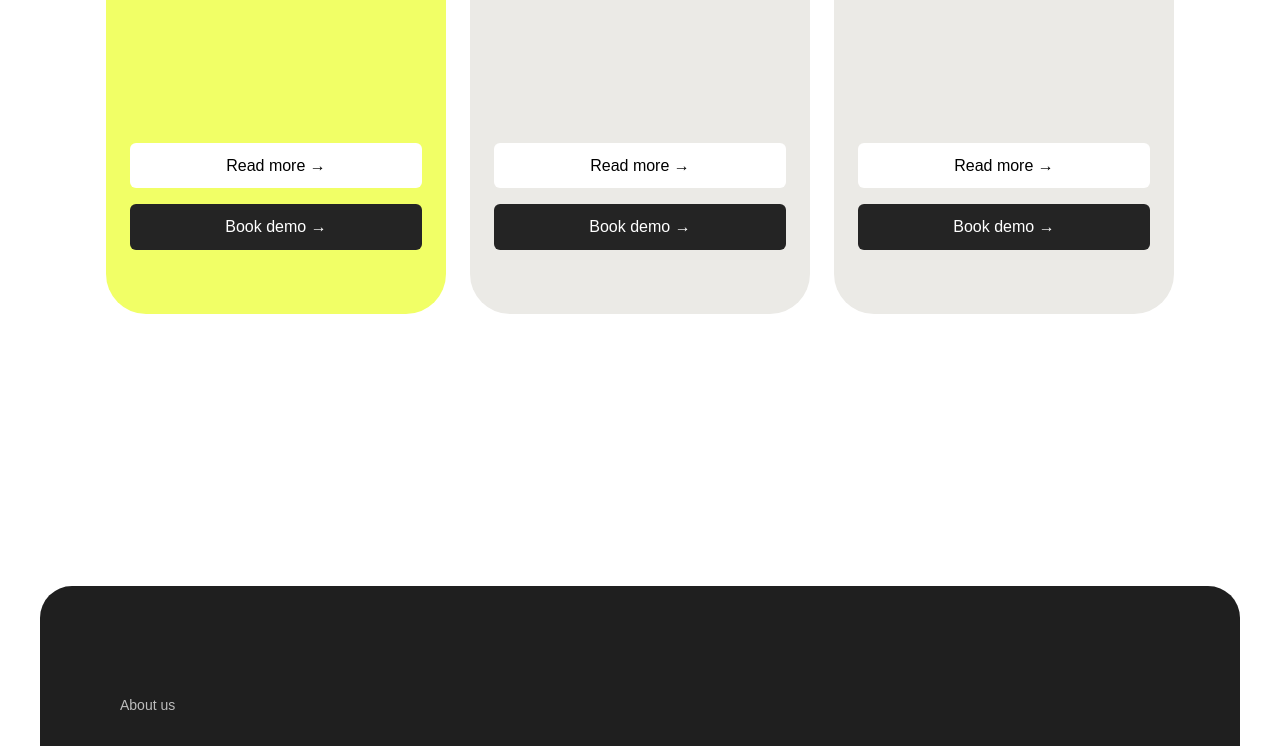
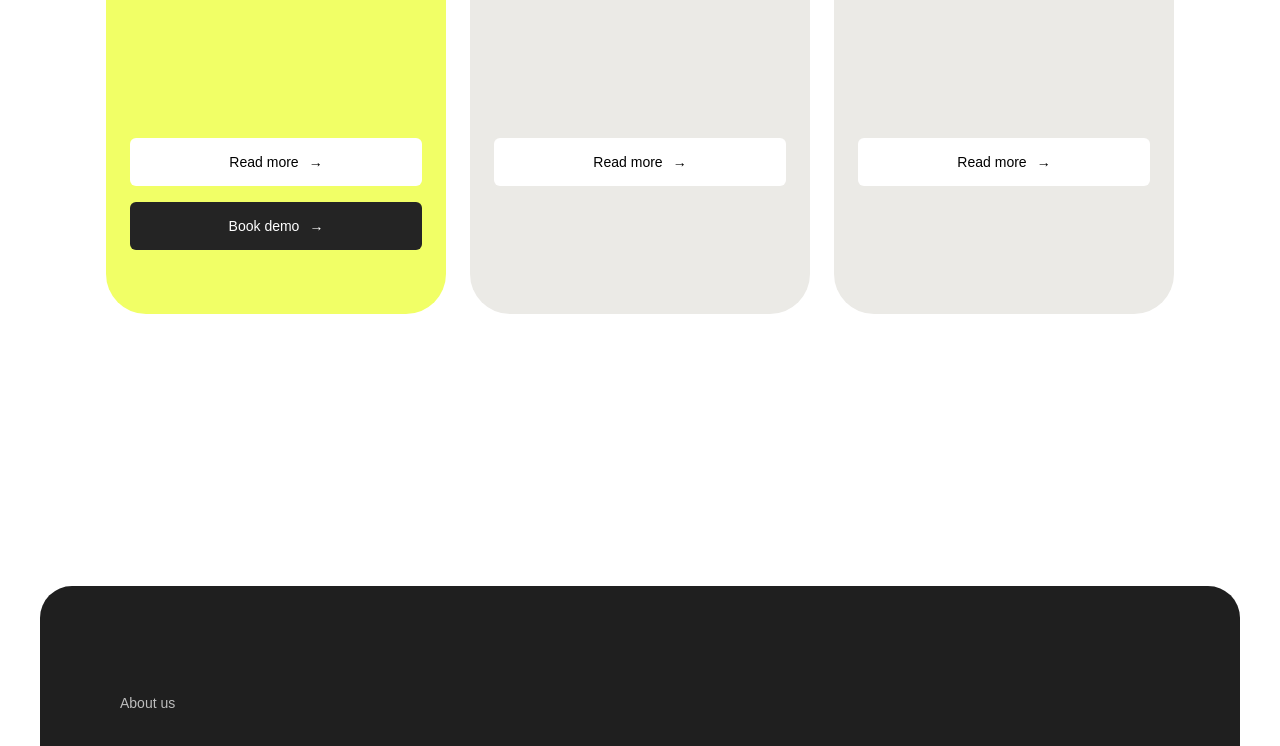
Before and after one commit to mohmadimran/apura-cloud, a Next.js app: page /about in a window 1280 px wide. Shown: the part 2100-2846 px from the top of the page. Built offline with nearby package versions, Linux system fonts and the light colour scheme; a web font is replaced by a local one.

Commit message:
update the button logic

```diff
--- a/src/components/Button.js
+++ b/src/components/Button.js
@@ -1,7 +1,24 @@
-const Button =({btnText,bgColor,textColor})=>{
+const Button =({btnText,bgColor,textColor, active=true})=>{
     return(
         <>
-       <button className={`${bgColor} ${textColor} text-center py-[14px] px-[22px] rounded-[6px] font-medium  gap-[10px] cursor-pointer`}>
+       <button className={`${bgColor} ${textColor} text-center py-[14px] rounded-[6px] font-medium  gap-[10px] cursor-pointer inline-flex items-center justify-center
+        gap-[10px]
+        px-[22px]
+        rounded-[6px]
+        text-sm
+        transition-all duration-300
+
+        ${bgColor}
+        ${textColor}
+
+        ${
+          active
+            ? "opacity-100 pointer-events-auto"
+            : "opacity-0 pointer-events-none"
+        }
+
+        md:group-hover:opacity-100
+        md:group-hover:pointer-events-auto`}>
         {btnText} <span>→</span>
        </button>
         </>
--- a/src/components/ProductCard.js
+++ b/src/components/ProductCard.js
@@ -48,45 +48,13 @@ export default function ProductCard({
       {/* Buttons */}
 
       <div className="flex flex-col gap-4">
-        {/* <button
-        className="
-            inline-flex items-center justify-center
-            gap-[10px]
-            px-[22px] py-[12px]
-            rounded-[6px]
-            bg-white
-            text-sm font-medium
-          "
-      >
-        Read more
-      </button> */}
+
         <Button
           btnText="Read more"
           bgColor="bg-white"
           textColor="text-black"
         />
-        <Button btnText={btnText} bgColor="bg-[#242424]" textColor="text-white"/>
-        {/* <button
-          className={`inline-flex items-center justify-center
-            gap-[10px]
-            px-[22px] py-[12px]
-            rounded-[6px]
-            bg-[#242424]
-            text-white
-            text-sm font-medium
-            transition-all duration-300
-
-          ${
-            active
-              ? "opacity-100 pointer-events-auto"
-              : "opacity-0 pointer-events-none"
-          }
-
-          md:group-hover:opacity-100
-          md:group-hover:pointer-events-auto`}
-        >
-          {btnText}
-        </button> */}
+        <Button btnText={btnText} bgColor="bg-[#242424]" textColor="text-white" active={active}/>
       </div>
     </div>
   );
```
